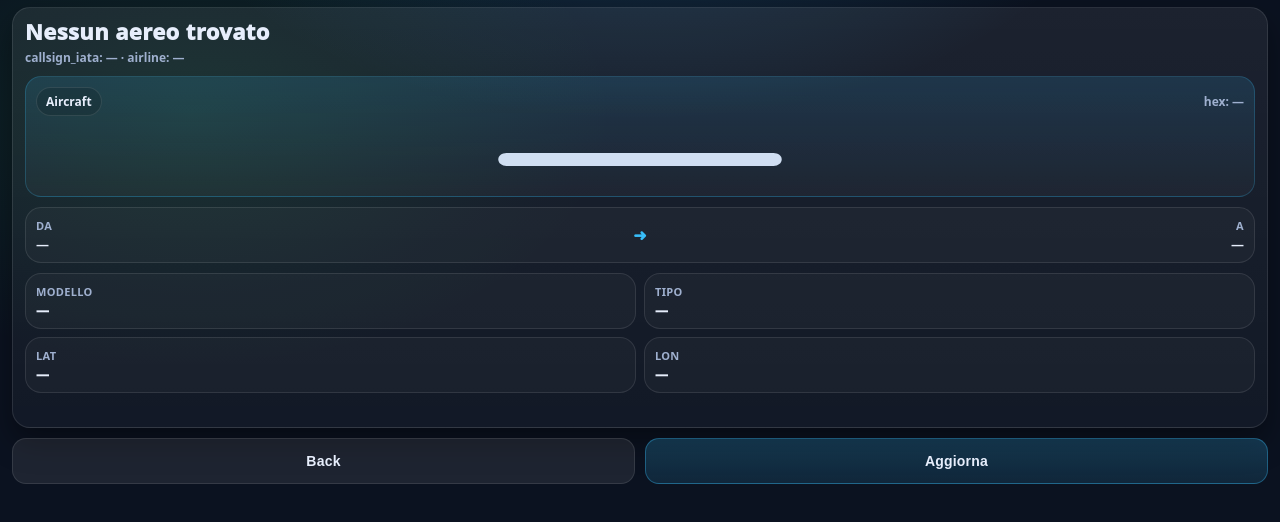
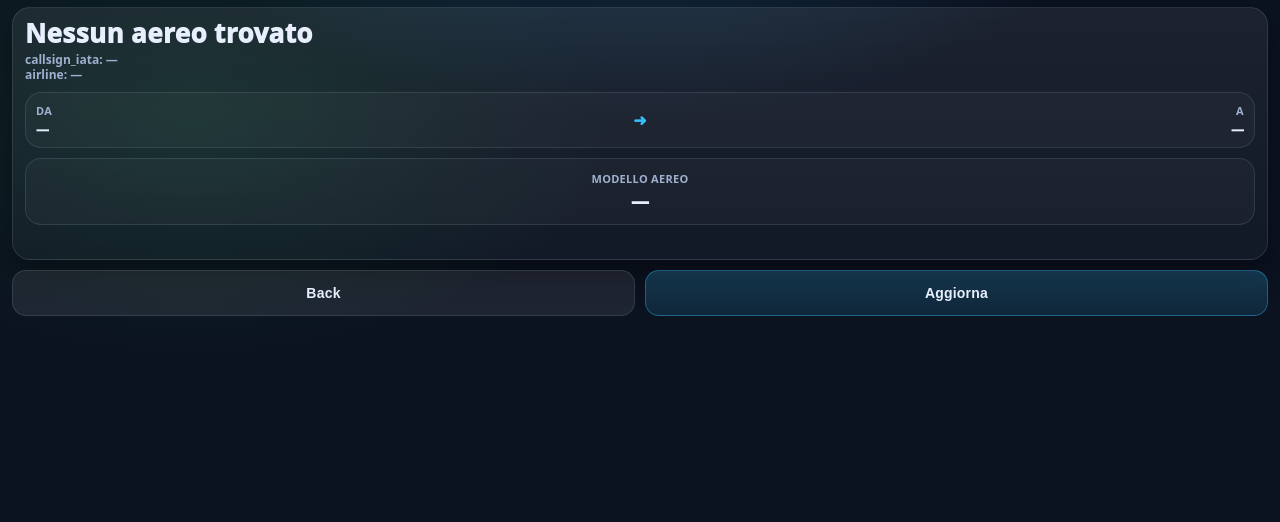
Before and after one commit to karl904/plane-zone, a website: page public/kiosk.html in a window 1280 px wide. Both pictures are taken after a click on the button "Mostra aereo". Shown: the part 46-568 px from the top of the page. Drawn offline with Linux system fonts and the light colour scheme; no server answers.

Commit message:
Simplify flight screen for 320x480 kiosk

```diff
--- a/public/kiosk.html
+++ b/public/kiosk.html
@@ -16,7 +16,6 @@
       --shadow: 0 14px 30px rgba(0,0,0,.38);
       --r: 18px;
       --btn: rgba(255,255,255,.08);
-      --btn2: rgba(56,189,248,.16);
     }
     *{ box-sizing:border-box; }
     html,body{ height:100%; }
@@ -38,7 +37,7 @@
       gap:10px;
     }
 
-    /* 320x480 portrait friendly */
+    /* screens */
     .screen{
       display:none;
       height:100%;
@@ -52,7 +51,7 @@
       to{ opacity:1; transform: translateY(0); }
     }
 
-    /* Header */
+    /* header */
     .top{
       display:flex;
       align-items:center;
@@ -82,7 +81,7 @@
     .dot.ok{ background: var(--accent2); box-shadow:0 0 12px rgba(34,197,94,.55); }
     .dot.bad{ background: #ef4444; box-shadow:0 0 12px rgba(239,68,68,.55); }
 
-    /* Cards */
+    /* cards */
     .card{
       border:1px solid var(--border);
       background: linear-gradient(180deg, rgba(255,255,255,.07), rgba(255,255,255,.03));
@@ -91,7 +90,7 @@
       padding: 12px;
     }
 
-    /* Clock screen */
+    /* clock screen */
     .clockBox{
       flex:1;
       display:flex;
@@ -119,6 +118,7 @@
       color:var(--text);
       font-weight:900;
       opacity:.95;
+      text-transform: capitalize;
     }
     .subdate{
       font-size:12px;
@@ -127,11 +127,8 @@
       margin-top:2px;
     }
 
-    /* Buttons */
-    .btnRow{
-      display:flex;
-      gap:10px;
-    }
+    /* buttons */
+    .btnRow{ display:flex; gap:10px; }
     .btn{
       flex:1;
       border:1px solid var(--border);
@@ -152,16 +149,16 @@
     }
     .btn:active{ transform: translateY(1px); }
 
-    /* Flight screen */
+    /* flight screen (compact) */
     .headline{
       display:flex;
-      align-items:center;
+      align-items:flex-start;
       justify-content:space-between;
       gap:10px;
       margin-bottom:10px;
     }
     .callsign{
-      font-size:22px;
+      font-size:26px;
       font-weight:1000;
       letter-spacing:.4px;
       line-height:1.05;
@@ -170,7 +167,8 @@
       margin-top:6px;
       font-size:12px;
       color:var(--muted);
-      font-weight:800;
+      font-weight:900;
+      line-height:1.2;
     }
     .logo{
       width:38px; height:38px;
@@ -182,37 +180,6 @@
       border:1px solid rgba(0,0,0,.06);
       display:none;
     }
-
-    .planeBox{
-      border:1px solid rgba(56,189,248,.22);
-      background: linear-gradient(180deg, rgba(56,189,248,.14), rgba(255,255,255,.03));
-      border-radius: 16px;
-      padding: 10px;
-      margin-bottom:10px;
-    }
-    .planeMeta{
-      display:flex;
-      justify-content:space-between;
-      align-items:center;
-      gap:8px;
-      margin-bottom:6px;
-      font-size:12px;
-      color:var(--muted);
-      font-weight:800;
-    }
-    .tag{
-      display:inline-flex;
-      align-items:center;
-      gap:8px;
-      padding:5px 9px;
-      border-radius:999px;
-      border:1px solid var(--border);
-      background: rgba(0,0,0,.14);
-      color: var(--text);
-      font-weight:900;
-    }
-    .planeSvg svg{ width:100%; height:auto; max-height:64px; display:block; }
-    .planeSvg path{ fill:#dbeafe; opacity:.94; }
 
     .route{
       display:grid;
@@ -226,23 +193,26 @@
       margin-bottom:10px;
     }
     .label{ font-size:11px; color:var(--muted); font-weight:900; text-transform:uppercase; letter-spacing:.3px; margin-bottom:4px;}
-    .val{ font-size:13px; font-weight:900; line-height:1.15; word-break:break-word;}
+    .val{ font-size:13px; font-weight:1000; line-height:1.15; word-break:break-word;}
     .arrow{ text-align:center; color: var(--accent); font-weight:1000; font-size:16px; }
 
-    .grid{
-      display:grid;
-      grid-template-columns: 1fr 1fr;
-      gap:8px;
-    }
-    .kv{
-      padding:10px;
+    .modelBox{
       border-radius: 16px;
       background: rgba(255,255,255,.03);
       border:1px solid var(--border);
-      min-width:0;
+      padding: 12px;
+      text-align:center;
     }
-    .k{ font-size:11px; color:var(--muted); font-weight:900; text-transform:uppercase; letter-spacing:.3px;}
-    .v{ margin-top:4px; font-size:13px; font-weight:1000; line-height:1.15; word-break:break-word; }
+    .modelBox .k{
+      font-size:11px; color:var(--muted); font-weight:900; text-transform:uppercase; letter-spacing:.3px;
+    }
+    .modelBox .v{
+      margin-top:6px;
+      font-size:18px;
+      font-weight:1000;
+      letter-spacing:.2px;
+      line-height:1.1;
+    }
 
     .err{
       color:#fecaca;
@@ -254,11 +224,11 @@
 
     /* animation when plane changes */
     .pulse{
-      animation: pulseIn .55s ease-out;
+      animation: pulseIn .50s ease-out;
     }
     @keyframes pulseIn{
-      from{ transform: translateY(8px); opacity: .0; filter: blur(2px); }
-      to{ transform: translateY(0); opacity: 1; filter: blur(0); }
+      from{ transform: translateY(6px); opacity: .0; }
+      to{ transform: translateY(0); opacity: 1; }
     }
   </style>
 </head>
@@ -294,19 +264,14 @@
 
       <div class="card" id="flightCard">
         <div class="headline">
-          <div>
+          <div style="min-width:0">
             <div class="callsign" id="callsign">—</div>
-            <div class="sub">callsign_iata: <span id="callsign_iata">—</span> · airline: <span id="airline_name">—</span></div>
+            <div class="sub">
+              callsign_iata: <span id="callsign_iata">—</span><br>
+              airline: <span id="airline_name">—</span>
+            </div>
           </div>
           <img id="logo" class="logo" alt="logo" />
-        </div>
-
-        <div class="planeBox">
-          <div class="planeMeta">
-            <span class="tag" id="typeTag">Aircraft</span>
-            <span id="hex">hex: —</span>
-          </div>
-          <div class="planeSvg" id="planeSvg"></div>
         </div>
 
         <div class="route">
@@ -321,23 +286,9 @@
           </div>
         </div>
 
-        <div class="grid">
-          <div class="kv">
-            <div class="k">Modello</div>
-            <div class="v" id="model">—</div>
-          </div>
-          <div class="kv">
-            <div class="k">Tipo</div>
-            <div class="v" id="type">—</div>
-          </div>
-          <div class="kv">
-            <div class="k">Lat</div>
-            <div class="v" id="lat">—</div>
-          </div>
-          <div class="kv">
-            <div class="k">Lon</div>
-            <div class="v" id="lon">—</div>
-          </div>
+        <div class="modelBox">
+          <div class="k">Modello aereo</div>
+          <div class="v" id="model">—</div>
         </div>
 
         <div class="err" id="err"></div>
@@ -352,43 +303,19 @@
   </div>
 
 <script>
-  // ----- SVG silhouettes (neutral) -----
-  const SVG = {
-    narrow: `<svg viewBox="0 0 900 140" xmlns="http://www.w3.org/2000/svg"><path d="M95 82c0-8 8-14 18-14h240l80-26c22-7 54-12 86-12h68c32 0 64 5 86 12l80 26h138c10 0 18 6 18 14s-8 14-18 14H740l-80 30c-18 7-44 12-70 12H310c-26 0-52-5-70-12l-80-30H113c-10 0-18-6-18-14zM330 50l44-20h152l44 20H330z"/></svg>`,
-    wide: `<svg viewBox="0 0 900 140" xmlns="http://www.w3.org/2000/svg"><path d="M70 82c0-9 9-16 20-16h270l92-30c20-7 46-12 72-12h52c26 0 52 5 72 12l92 30h128c11 0 20 7 20 16s-9 16-20 16H760l-96 34c-18 7-40 12-60 12H296c-20 0-42-5-60-12L140 98H90c-11 0-20-7-20-16zM300 52l52-24h196l52 24H300z"/></svg>`,
-    regional: `<svg viewBox="0 0 900 140" xmlns="http://www.w3.org/2000/svg"><path d="M120 82c0-8 8-14 18-14h190l64-20c16-5 38-8 58-8h92c20 0 42 3 58 8l64 20h160c10 0 18 6 18 14s-8 14-18 14H690l-62 26c-14 6-34 10-54 10H326c-20 0-40-4-54-10l-62-26H138c-10 0-18-6-18-14z"/></svg>`,
-    turboprop: `<svg viewBox="0 0 900 140" xmlns="http://www.w3.org/2000/svg"><path d="M135 82c0-8 8-14 18-14h170l54-16c14-4 32-6 50-6h96c18 0 36 2 50 6l54 16h190c10 0 18 6 18 14s-8 14-18 14H705l-52 24c-12 6-30 10-46 10H293c-16 0-34-4-46-10l-52-24H153c-10 0-18-6-18-14z"/></svg>`,
-    unknown: `<svg viewBox="0 0 900 140" xmlns="http://www.w3.org/2000/svg"><path d="M140 82c0-8 8-14 18-14h584c10 0 18 6 18 14s-8 14-18 14H158c-10 0-18-6-18-14z"/></svg>`
-  };
-
-  function category(t){
-    const x = (t||"").toUpperCase().trim();
-    const wide = new Set(["A332","A333","A338","A339","A359","A35K","A388","B744","B748","B772","B773","B77W","B788","B789","B78X","MD11","DC10"]);
-    const narrow = new Set(["A318","A319","A320","A321","A20N","A21N","B736","B737","B738","B739","B37M","B38M","B39M"]);
-    const regional = new Set(["E170","E175","E190","E195","E290","E295","CRJ2","CRJ7","CRJ9","CRJX","SU95","ARJ2"]);
-    const turboprop = new Set(["AT43","AT45","AT72","AT75","AT76","DH8A","DH8B","DH8C","DH8D","DHC6","SF34","BE20"]);
-    if (wide.has(x)) return "wide";
-    if (narrow.has(x)) return "narrow";
-    if (regional.has(x)) return "regional";
-    if (turboprop.has(x)) return "turboprop";
-    return "unknown";
+  function iataFromCallsignIata(csIata){
+    if(!csIata || typeof csIata !== "string") return null;
+    const code = csIata.trim().slice(0,2).toUpperCase();
+    return /^[A-Z0-9]{2}$/.test(code) ? code : null;
   }
-
+  function airhexLogoUrl(iata){
+    return `https://content.airhex.com/content/logos/airlines_${iata}_200_200_r.png`;
+  }
   function fmtAirport(x){
     if(!x) return "N/D";
     const m = x.municipality || "—";
     const n = x.name || "—";
     return `${m} — ${n}`;
-  }
-
-  function iataFromCallsignIata(csIata){
-    if(!csIata || typeof csIata !== "string") return null;
-    const code = csIata.trim().slice(0,2).toUpperCase();
-    return /^[A-Z0-9]{2}$/.test(code) ? code : null;
-  }
-
-  function airhexLogoUrl(iata){
-    return `https://content.airhex.com/content/logos/airlines_${iata}_200_200_r.png`;
   }
 
   function setNet(ok, msg){
@@ -408,7 +335,7 @@
     }
   }
 
-  // ----- Screens -----
+  // screens
   const screenClock = document.getElementById("screenClock");
   const screenFlight = document.getElementById("screenFlight");
   const flightCard = document.getElementById("flightCard");
@@ -426,11 +353,10 @@
     showFlight();
     await fetchPlanes(true);
   });
-
   document.getElementById("btnBack").addEventListener("click", () => showClock());
   document.getElementById("btnRefresh").addEventListener("click", () => fetchPlanes(true));
 
-  // ----- Clock -----
+  // clock
   function tickClock(){
     const d = new Date();
     const hh = String(d.getHours()).padStart(2,"0");
@@ -438,15 +364,15 @@
     const ss = String(d.getSeconds()).padStart(2,"0");
     document.getElementById("time").textContent = `${hh}:${mm}`;
     document.getElementById("seconds").textContent = `${ss} sec`;
-
-    const pretty = d.toLocaleDateString("it-IT", { weekday:"long", day:"2-digit", month:"long" });
-    document.getElementById("datePretty").textContent = pretty;
-    document.getElementById("dateSmall").textContent = d.toLocaleDateString("it-IT", { year:"numeric" });
+    document.getElementById("datePretty").textContent =
+      d.toLocaleDateString("it-IT", { weekday:"long", day:"2-digit", month:"long" });
+    document.getElementById("dateSmall").textContent =
+      d.toLocaleDateString("it-IT", { year:"numeric" });
   }
   tickClock();
   setInterval(tickClock, 1000);
 
-  // ----- Flight selection -----
+  // pick plane
   function pickFeatured(planes){
     if(!planes || !planes.length) return null;
     const withRoute = planes.filter(p => p.from && p.to && p.airline_name);
@@ -466,18 +392,11 @@
       document.getElementById("fromTxt").textContent = "—";
       document.getElementById("toTxt").textContent = "—";
       document.getElementById("model").textContent = "—";
-      document.getElementById("type").textContent = "—";
-      document.getElementById("lat").textContent = "—";
-      document.getElementById("lon").textContent = "—";
-      document.getElementById("hex").textContent = "hex: —";
-      document.getElementById("typeTag").textContent = "Aircraft";
-      document.getElementById("planeSvg").innerHTML = SVG.unknown;
-      const logo = document.getElementById("logo");
-      logo.style.display="none";
+      document.getElementById("logo").style.display = "none";
       return;
     }
 
-    const key = `${p.icao24||""}|${p.callsign||""}|${p.callsign_iata||""}|${p.airline_name||""}|${p.from?.name||""}|${p.to?.name||""}`;
+    const key = `${p.icao24||""}|${p.callsign||""}|${p.callsign_iata||""}|${p.airline_name||""}|${p.from?.name||""}|${p.to?.name||""}|${p.aircraft_model||""}`;
     if(key !== lastKey){
       flightCard.classList.remove("pulse");
       void flightCard.offsetWidth;
@@ -488,27 +407,9 @@
     document.getElementById("callsign").textContent = p.callsign || "—";
     document.getElementById("callsign_iata").textContent = p.callsign_iata || "—";
     document.getElementById("airline_name").textContent = p.airline_name || "—";
-
     document.getElementById("fromTxt").textContent = fmtAirport(p.from);
     document.getElementById("toTxt").textContent = fmtAirport(p.to);
-
     document.getElementById("model").textContent = p.aircraft_model || "—";
-    document.getElementById("type").textContent = p.aircraft_type || "—";
-    document.getElementById("lat").textContent = (p.lat != null ? Number(p.lat).toFixed(3) : "—");
-    document.getElementById("lon").textContent = (p.lon != null ? Number(p.lon).toFixed(3) : "—");
-
-    document.getElementById("hex").textContent = `hex: ${p.icao24 || "—"}`;
-
-    const cat = category(p.aircraft_type);
-    const tagTxt = ({
-      narrow:"Narrow-body",
-      wide:"Wide-body",
-      regional:"Regional",
-      turboprop:"Turboprop",
-      unknown:"Aircraft"
-    })[cat] || "Aircraft";
-    document.getElementById("typeTag").textContent = `${tagTxt}${p.aircraft_type ? ` · ${p.aircraft_type}` : ""}`;
-    document.getElementById("planeSvg").innerHTML = SVG[cat] || SVG.unknown;
 
     const iata = iataFromCallsignIata(p.callsign_iata);
     const logo = document.getElementById("logo");
@@ -521,8 +422,7 @@
     }
   }
 
-  // ----- Fetch planes -----
-  async function fetchPlanes(userTriggered=false){
+  async function fetchPlanes(){
     const err = document.getElementById("err");
     try{
       setNet(null,"NET");
@@ -538,9 +438,9 @@
     }
   }
 
-  // Auto-refresh: solo mentre sei nella screenFlight, ogni 60s
+  // auto-refresh: solo mentre sei in Flight, ogni 60s
   setInterval(() => {
-    if(screenFlight.classList.contains("active")) fetchPlanes(false);
+    if(screenFlight.classList.contains("active")) fetchPlanes();
   }, 60 * 1000);
 </script>
 </body>
```
